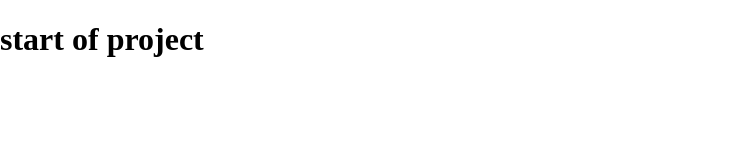
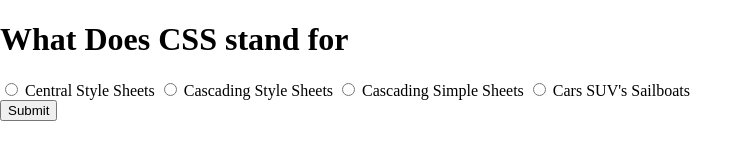
Before and after one commit to Ameer2000Mzori/Quiz-App, a website built with webpack: page src/index.html in a window 1280 px wide. Shown: the whole page, without its empty margins (0-753 px from the left). Built offline with nearby package versions, Linux system fonts and the light colour scheme.

Commit message:
added html tree to the project

```diff
--- a/src/index.html
+++ b/src/index.html
@@ -18,7 +18,27 @@
     />
   </head>
   <body>
-    <h1>start of project</h1>
+    <header class="header">
+      <div class="head">
+        <div class="quastion-Text-Wrap">
+          <h1 class="quastion-Text">What Does CSS stand for</h1>
+        </div>
+        <div class="quastions-Wrap">
+          <input type="radio" id="A" name="codingStyle" />
+          <label for="A" class="a_Text">Central Style Sheets</label>
+
+          <input type="radio" id="B" name="codingStyle" />
+          <label for="B" class="b_Text">Cascading Style Sheets</label>
+
+          <input type="radio" id="C" name="codingStyle" />
+          <label for="C" class="c_Text">Cascading Simple Sheets</label>
+
+          <input type="radio" id="D" name="codingStyle" />
+          <label for="D" class="d_Text">Cars SUV's Sailboats</label>
+        </div>
+        <button class="submit-Btn">Submit</button>
+      </div>
+    </header>
     <script src="script.js"></script>
   </body>
 </html>
```
